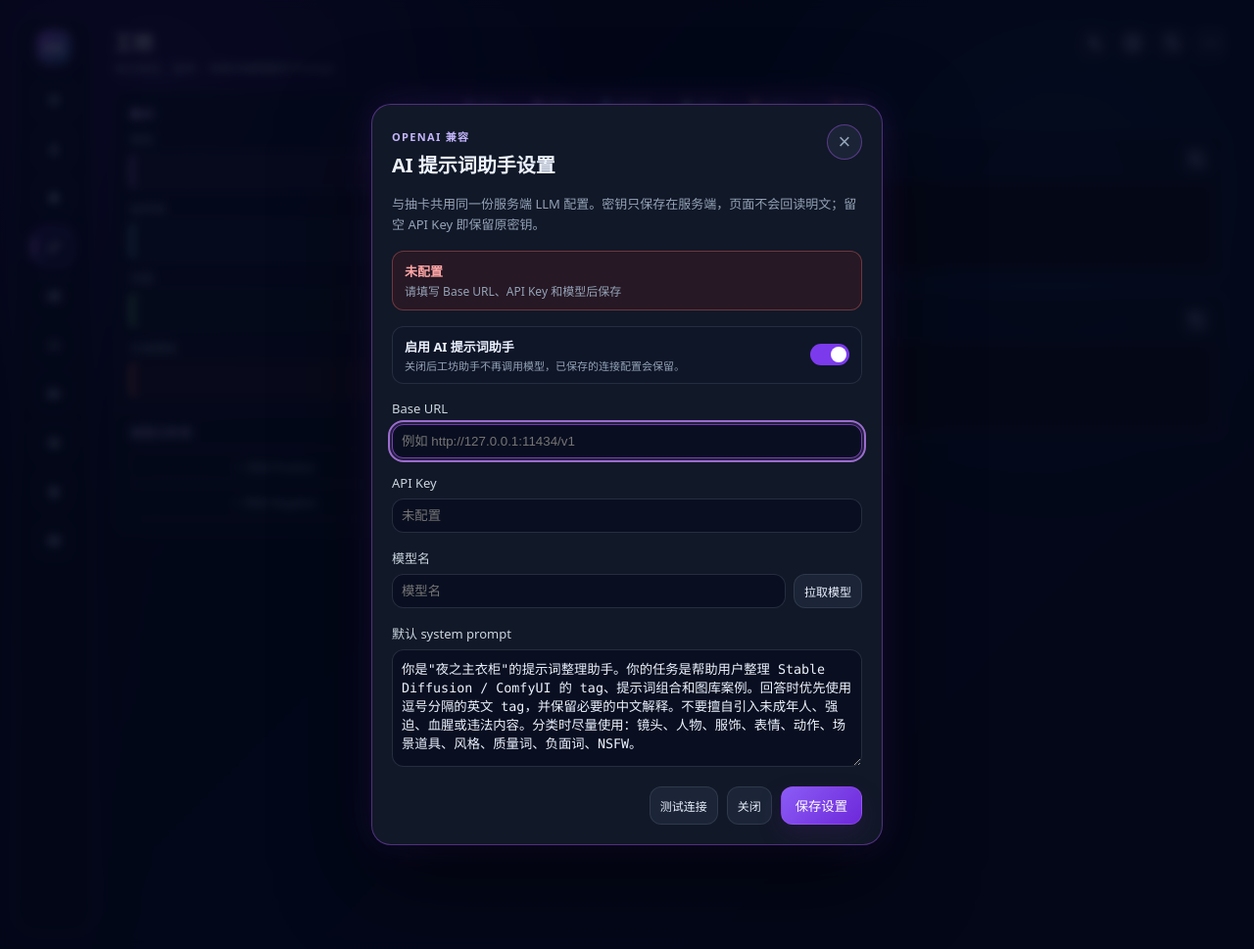
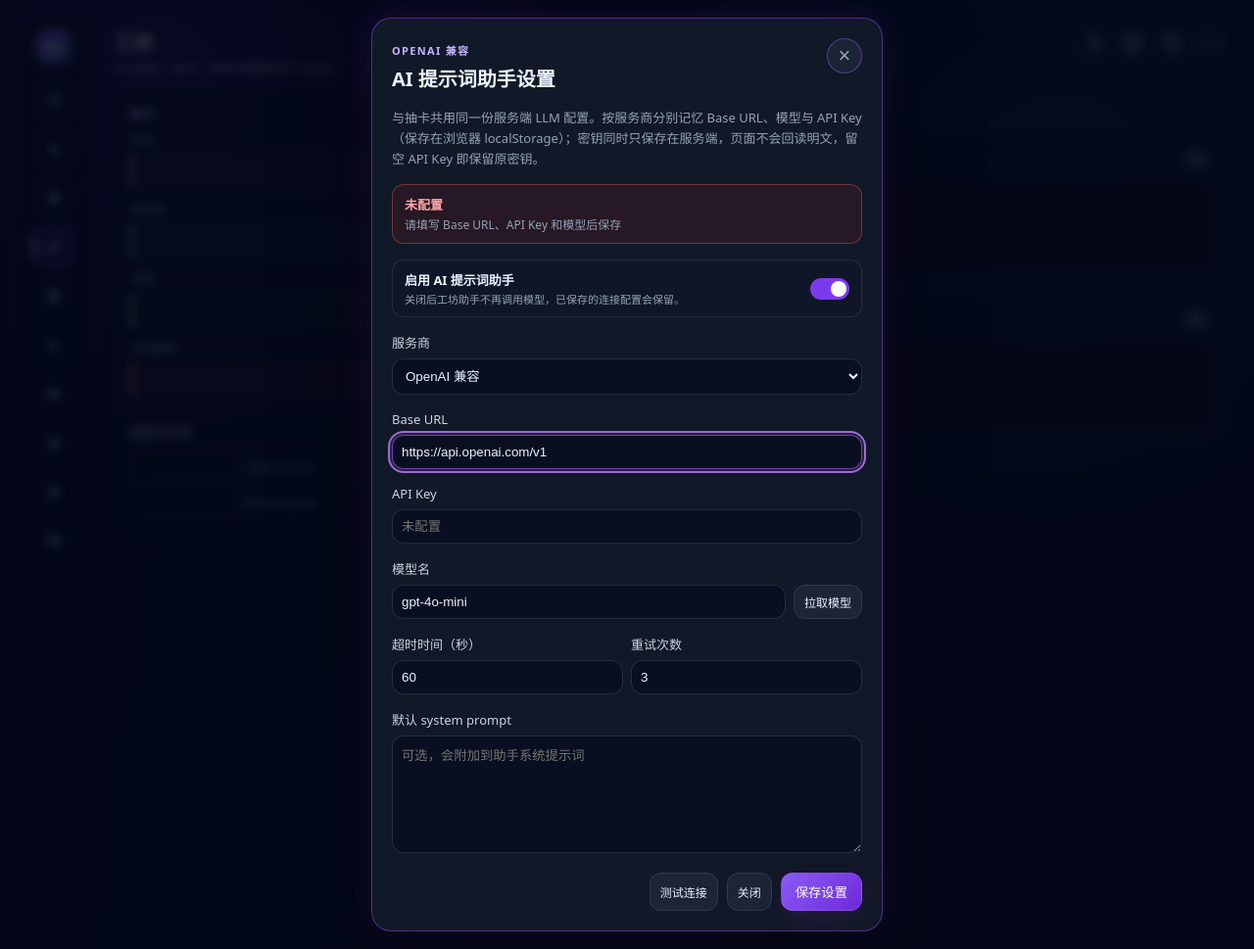
Before and after one commit to JadeCake5/night-wardrobe, a FastAPI app: page /workshop in a window 1280 px wide, after a click on "AI 提示词助手设置". Shown: the whole page at 98% size. Run offline with FastAPI, Linux system fonts and the light colour scheme; data comes from the database, SQL or seed files in the repository; data that the repository does not hold is empty; style sheets or scripts are compiled from the project's sources; some libraries are stand-ins or nearby versions.

Commit message:
发布 v1.24.0 开源版本

```diff
--- a/tag_manager/app.py
+++ b/tag_manager/app.py
@@ -57,7 +57,7 @@
 
 DEV_MODE = os.environ.get("WARDROBE_DEV", "").lower() in ("1", "true", "yes")
 
-app = FastAPI(title="夜之主衣柜", version="1.23.0")
+app = FastAPI(title="夜之主衣柜", version="1.24.0")
 app.include_router(tag_api_router)
 app.include_router(video_decrypt_router)
 app.include_router(lora_router)
@@ -1283,6 +1283,29 @@
         return True
 
 
+LLM_DEFAULT_TIMEOUT_MS = 60000
+LLM_DEFAULT_RETRIES = 3
+LLM_TIMEOUT_RANGE_MS = (1000, 600000)
+LLM_RETRIES_RANGE = (0, 10)
+
+
+def _coerce_int(value, default: int, low: int, high: int) -> int:
+    """非法值回退缺省，合法值钳制到范围内。"""
+    try:
+        num = int(value)
+    except (TypeError, ValueError):
+        return default
+    return max(low, min(high, num))
+
+
+def _llm_timeout_ms(row) -> int:
+    return _coerce_int(_row_value(row, "timeout", None), LLM_DEFAULT_TIMEOUT_MS, *LLM_TIMEOUT_RANGE_MS)
+
+
+def _llm_retries(row) -> int:
+    return _coerce_int(_row_value(row, "retries", None), LLM_DEFAULT_RETRIES, *LLM_RETRIES_RANGE)
+
+
 def _public_llm_settings(row) -> dict:
     return {
         "enabled": _copilot_enabled(row),
@@ -1290,6 +1313,8 @@
         "model": str(_row_value(row, "model") or ""),
         "has_key": bool(_row_value(row, "api_key")),
         "default_system_prompt": str(_row_value(row, "default_system_prompt") or ""),
+        "timeout": _llm_timeout_ms(row),
+        "retries": _llm_retries(row),
     }
 
 
@@ -1321,13 +1346,19 @@
             enabled = 1 if _truthy(body.get("enabled")) else 0
         incoming_key = body.get("api_key") if "api_key" in body else None
         api_key = _retain_blank_api_key(_row_value(row, "api_key") or "", incoming_key)
+        timeout = _llm_timeout_ms(row)
+        retries = _llm_retries(row)
+        if "timeout" in body:
+            timeout = _coerce_int(body.get("timeout"), timeout, *LLM_TIMEOUT_RANGE_MS)
+        if "retries" in body:
+            retries = _coerce_int(body.get("retries"), retries, *LLM_RETRIES_RANGE)
         conn.execute(
             """
             UPDATE llm_settings
-            SET base_url=?, model=?, api_key=?, default_system_prompt=?, copilot_enabled=?
+            SET base_url=?, model=?, api_key=?, default_system_prompt=?, copilot_enabled=?, timeout=?, retries=?
             WHERE id=1
             """,
-            (base_url, model, api_key, prompt, enabled),
+            (base_url, model, api_key, prompt, enabled, timeout, retries),
         )
         row = conn.execute("SELECT * FROM llm_settings WHERE id=1").fetchone()
     return _public_llm_settings(row)
@@ -1349,8 +1380,9 @@
     settings = _llm_settings_row()
     if not settings or not settings["base_url"] or not settings["api_key"]:
         return JSONResponse({"error": MSG_NEED_URL_KEY}, status_code=400)
-    try:
-        models = list_models(settings["base_url"], settings["api_key"])
+    timeout_seconds = max(1, _llm_timeout_ms(settings) // 1000)
+    try:
+        models = list_models(settings["base_url"], settings["api_key"], timeout=timeout_seconds)
     except Exception as exc:
         return JSONResponse({"error": _gacha_error_message(exc, settings["api_key"] or "")}, status_code=500)
     return JSONResponse({"models": models})
@@ -1362,17 +1394,23 @@
     error = _copilot_settings_error(settings)
     if error:
         return JSONResponse({"error": error}, status_code=400)
-    try:
-        answer = chat_completion_messages(
-            settings["base_url"],
-            settings["api_key"],
-            settings["model"],
-            [{"role": "user", "content": "Hi"}],
-            max_tokens=5,
-        )
-    except Exception as exc:
-        return JSONResponse({"error": _gacha_error_message(exc, settings["api_key"] or "")}, status_code=500)
-    return JSONResponse({"ok": True, "result": answer})
+    timeout_seconds = max(1, _llm_timeout_ms(settings) // 1000)
+    attempts = _llm_retries(settings) + 1
+    last_exc: Exception | None = None
+    for _ in range(attempts):
+        try:
+            answer = chat_completion_messages(
+                settings["base_url"],
+                settings["api_key"],
+                settings["model"],
+                [{"role": "user", "content": "Hi"}],
+                max_tokens=5,
+                timeout=timeout_seconds,
+            )
+            return JSONResponse({"ok": True, "result": answer})
+        except Exception as exc:
+            last_exc = exc
+    return JSONResponse({"error": _gacha_error_message(last_exc, settings["api_key"] or "")}, status_code=500)
 
 
 @app.get("/api/tags/page")
--- a/tag_manager/static/copilot-settings.js
+++ b/tag_manager/static/copilot-settings.js
@@ -2,7 +2,23 @@
   var SETTINGS_URL = "/api/copilot/settings";
   var MODELS_URL = "/api/copilot/models";
   var TEST_URL = "/api/copilot/test";
-  var state = { enabled: true, hasKey: false, loading: false };
+
+  // 服务商预设：对齐抽卡界 static/gacha/index.html 的 API_PROVIDERS
+  var API_PROVIDERS = {
+    siliconflow: { id: "siliconflow", name: "硅基流动", defaultBaseUrl: "https://api.siliconflow.cn/v1", defaultModel: "Qwen/Qwen2.5-7B-Instruct" },
+    deepseek: { id: "deepseek", name: "DeepSeek", defaultBaseUrl: "https://api.deepseek.com/v1", defaultModel: "deepseek-chat" },
+    openai: { id: "openai", name: "OpenAI 兼容", defaultBaseUrl: "https://api.openai.com/v1", defaultModel: "gpt-4o-mini" },
+  };
+  var DEFAULT_TIMEOUT = 60000;
+  var DEFAULT_RETRIES = 3;
+
+  // 按服务商分别记忆的 localStorage 键：风格对齐抽卡 sd_api_base_<provider>，用 copilot 前缀避免冲突
+  var LS_PROVIDER = "copilot_api_provider";
+  var LS_KEYS = "copilot_api_keys";
+  function lsBaseKey(provider) { return "copilot_api_base_" + provider; }
+  function lsModelKey(provider) { return "copilot_api_model_" + provider; }
+
+  var state = { enabled: true, hasKey: false, loading: false, connected: false, provider: "openai" };
   var busyCount = 0;
 
   function readUrls() {
@@ -49,24 +65,74 @@
     });
   }
 
+  function readApiKeys() {
+    try {
+      var saved = global.localStorage && localStorage.getItem(LS_KEYS);
+      var parsed = saved ? JSON.parse(saved) : {};
+      return parsed && typeof parsed === "object" ? parsed : {};
+    } catch (e) {
+      return {};
+    }
+  }
+
+  function writeApiKeys(keys) {
+    try { localStorage.setItem(LS_KEYS, JSON.stringify(keys)); } catch (e) {}
+  }
+
+  // 按服务端 base_url 反推服务商，匹配不到时回退到 OpenAI 兼容
+  function inferProvider(baseUrl) {
+    var url = (baseUrl || "").trim();
+    var ids = Object.keys(API_PROVIDERS);
+    for (var i = 0; i < ids.length; i++) {
+      if (url && url.indexOf(API_PROVIDERS[ids[i]].defaultBaseUrl) === 0) return ids[i];
+    }
+    return "openai";
+  }
+
+  function inputValue(id) {
+    var el = $(id);
+    return el ? el.value.trim() : "";
+  }
+
+  function timeoutMs() {
+    var seconds = parseInt(inputValue("wsLlmTimeout"), 10);
+    if (!seconds || seconds <= 0) return DEFAULT_TIMEOUT;
+    return seconds * 1000;
+  }
+
+  function retriesCount() {
+    var retries = parseInt(inputValue("wsLlmRetries"), 10);
+    if (isNaN(retries) || retries < 0) return DEFAULT_RETRIES;
+    return Math.min(retries, 10);
+  }
+
+  function markDisconnected() {
+    state.connected = false;
+    renderStatus();
+  }
+
   function renderStatus() {
     var box = $("wsLlmSettingsStatus");
     var label = $("wsLlmStatusLabel");
     var hint = $("wsLlmStatusHint");
     if (!box || !label || !hint) return;
-    var baseUrl = ($("wsLlmBaseUrl") && $("wsLlmBaseUrl").value.trim()) || "";
-    var model = ($("wsLlmModel") && $("wsLlmModel").value.trim()) || "";
-    var typedKey = ($("wsLlmApiKey") && $("wsLlmApiKey").value.trim()) || "";
+    var baseUrl = inputValue("wsLlmBaseUrl");
+    var model = inputValue("wsLlmModel");
+    var typedKey = inputValue("wsLlmApiKey");
     var hasKey = state.hasKey || !!typedKey;
     var ready = state.enabled && hasKey && baseUrl && model;
-    var mode = !state.enabled ? "off" : ready ? "ready" : "missing";
+    var mode = !state.enabled ? "off" : state.connected && ready ? "connected" : ready ? "ready" : "missing";
+    var providerName = (API_PROVIDERS[state.provider] || {}).name || "";
     box.dataset.state = mode;
     if (mode === "off") {
       label.textContent = "已关闭";
       hint.textContent = "助手已停用，连接配置仍会保留";
+    } else if (mode === "connected") {
+      label.textContent = "已连接";
+      hint.textContent = providerName + (model ? (" · " + model) : "");
     } else if (mode === "ready") {
       label.textContent = "已配置";
-      hint.textContent = model ? ("当前模型 " + model) : "可以测试连接";
+      hint.textContent = model ? ("当前模型 " + model + "，尚未测试连接") : "可以测试连接";
     } else {
       label.textContent = hasKey ? "未完成" : "未配置";
       hint.textContent = "请填写 Base URL、API Key 和模型后保存";
@@ -80,17 +146,46 @@
     renderStatus();
   }
 
+  // 切换/载入服务商：优先读该服务商的本地记忆，其次用服务端配置（服务商匹配时），最后回退预设默认值
+  function applyProvider(providerId, serverData) {
+    if (!API_PROVIDERS[providerId]) providerId = "openai";
+    state.provider = providerId;
+    try { localStorage.setItem(LS_PROVIDER, providerId); } catch (e) {}
+    var select = $("wsLlmProvider");
+    if (select) select.value = providerId;
+    var preset = API_PROVIDERS[providerId];
+    var url = null;
+    var model = null;
+    try {
+      url = localStorage.getItem(lsBaseKey(providerId));
+      model = localStorage.getItem(lsModelKey(providerId));
+    } catch (e) {}
+    if (url === null && serverData && serverData.base_url && inferProvider(serverData.base_url) === providerId) {
+      url = serverData.base_url;
+      if (model === null) model = serverData.model || preset.defaultModel;
+    }
+    if (url === null || url === "") url = preset.defaultBaseUrl;
+    if (model === null || model === "") model = preset.defaultModel;
+    if ($("wsLlmBaseUrl")) $("wsLlmBaseUrl").value = url;
+    if ($("wsLlmModel")) $("wsLlmModel").value = model;
+    var keyInput = $("wsLlmApiKey");
+    if (keyInput) {
+      var localKey = readApiKeys()[providerId] || "";
+      keyInput.value = localKey;
+      keyInput.placeholder = localKey || state.hasKey ? "已保存，留空则保留原密钥" : "未配置";
+    }
+  }
+
   function applySettings(data) {
     data = data || {};
     state.hasKey = !!data.has_key;
+    state.connected = false;
     setEnabled(data.enabled !== false);
-    if ($("wsLlmBaseUrl")) $("wsLlmBaseUrl").value = data.base_url || "";
-    if ($("wsLlmModel")) $("wsLlmModel").value = data.model || "";
-    if ($("wsLlmSystemPrompt")) $("wsLlmSystemPrompt").value = data.default_system_prompt || "";
-    if ($("wsLlmApiKey")) {
-      $("wsLlmApiKey").value = "";
-      $("wsLlmApiKey").placeholder = state.hasKey ? "已保存，留空则保留原密钥" : "未配置";
-    }
+    if ($("wsLlmTimeout")) $("wsLlmTimeout").value = Math.round((data.timeout || DEFAULT_TIMEOUT) / 1000);
+    if ($("wsLlmRetries")) $("wsLlmRetries").value = data.retries != null ? data.retries : DEFAULT_RETRIES;
+    var savedProvider = null;
+    try { savedProvider = localStorage.getItem(LS_PROVIDER); } catch (e) {}
+    applyProvider(API_PROVIDERS[savedProvider] ? savedProvider : inferProvider(data.base_url), data);
     renderStatus();
   }
 
@@ -100,6 +195,8 @@
       base_url: ($("wsLlmBaseUrl") && $("wsLlmBaseUrl").value) || "",
       model: ($("wsLlmModel") && $("wsLlmModel").value) || "",
       default_system_prompt: ($("wsLlmSystemPrompt") && $("wsLlmSystemPrompt").value) || "",
+      timeout: timeoutMs(),
+      retries: retriesCount(),
     };
     var key = ($("wsLlmApiKey") && $("wsLlmApiKey").value) || "";
     if (includeKey && key.trim()) payload.api_key = key.trim();
@@ -147,7 +244,6 @@
       .then(readJson)
       .then(function (data) {
         applySettings(data.settings || data);
-        if ($("wsLlmApiKey")) $("wsLlmApiKey").value = "";
         if (showToast !== false) notify("助手设置已保存", "success");
         return data;
       })
@@ -164,20 +260,38 @@
     setError("");
     return saveSettings(false)
       .then(function () {
+        // 后端会按重试次数多次尝试，前端中断时间要覆盖全部尝试
+        var controller = new AbortController();
+        var waitMs = timeoutMs() * (retriesCount() + 1) + 5000;
+        var timer = setTimeout(function () { controller.abort(); }, waitMs);
         return fetch(TEST_URL, {
           method: "POST",
           headers: { "Content-Type": "application/json", Accept: "application/json" },
           body: "{}",
-        }).then(readJson);
+          signal: controller.signal,
+        })
+          .then(readJson)
+          .finally(function () { clearTimeout(timer); });
       })
       .then(function () {
+        state.connected = true;
+        renderStatus();
         notify("API 连接成功", "success");
       })
       .catch(function (err) {
-        setError(err.message || "连接失败");
-        notify("连接失败: " + (err.message || "未知错误"), "error");
+        state.connected = false;
+        renderStatus();
+        var message = err && err.name === "AbortError" ? "连接超时" : (err.message || "连接失败");
+        setError(message);
+        notify("连接失败: " + message, "error");
       })
       .finally(function () { setBusy(false); });
+  }
+
+  function setModelValue(name) {
+    if ($("wsLlmModel")) $("wsLlmModel").value = name;
+    try { localStorage.setItem(lsModelKey(state.provider), name); } catch (e) {}
+    markDisconnected();
   }
 
   function renderModels(models) {
@@ -195,11 +309,10 @@
       btn.textContent = name;
       if (name === current) btn.className = "is-active";
       btn.onclick = function () {
-        if ($("wsLlmModel")) $("wsLlmModel").value = name;
+        setModelValue(name);
         Array.prototype.forEach.call(list.querySelectorAll("button"), function (item) {
           item.classList.toggle("is-active", item.textContent === name);
         });
-        renderStatus();
       };
       list.appendChild(btn);
     });
@@ -243,7 +356,37 @@
     if (testBtn) testBtn.onclick = testConnection;
     var fetchBtn = $("wsLlmFetchModelsBtn");
     if (fetchBtn) fetchBtn.onclick = fetchModels;
-    ["wsLlmBaseUrl", "wsLlmModel", "wsLlmApiKey"].forEach(function (id) {
+    var providerSelect = $("wsLlmProvider");
+    if (providerSelect) {
+      providerSelect.onchange = function () {
+        applyProvider(providerSelect.value, null);
+        markDisconnected();
+      };
+    }
+    var baseUrlInput = $("wsLlmBaseUrl");
+    if (baseUrlInput) {
+      baseUrlInput.oninput = function () {
+        try { localStorage.setItem(lsBaseKey(state.provider), baseUrlInput.value); } catch (e) {}
+        markDisconnected();
+      };
+    }
+    var modelInput = $("wsLlmModel");
+    if (modelInput) {
+      modelInput.oninput = function () {
+        try { localStorage.setItem(lsModelKey(state.provider), modelInput.value); } catch (e) {}
+        markDisconnected();
+      };
+    }
+    var keyInput = $("wsLlmApiKey");
+    if (keyInput) {
+      keyInput.oninput = function () {
+        var keys = readApiKeys();
+        keys[state.provider] = keyInput.value;
+        writeApiKeys(keys);
+        markDisconnected();
+      };
+    }
+    ["wsLlmTimeout", "wsLlmRetries"].forEach(function (id) {
       var el = $(id);
       if (el) el.oninput = renderStatus;
     });
--- a/tag_manager/static/style.css
+++ b/tag_manager/static/style.css
@@ -364,8 +364,10 @@
 .ws-llm-status { display: grid; gap: 2px; padding: 10px 12px; border-radius: 12px; border: 1px solid var(--line); font-size: 12px; }
 .ws-llm-status strong { font-size: 13px; }
 .ws-llm-status span { color: var(--muted); }
-.ws-llm-status[data-state="ready"] { border-color: rgba(52,211,153,.35); background: rgba(6,95,70,.2); }
-.ws-llm-status[data-state="ready"] strong { color: #6ee7b7; }
+.ws-llm-status[data-state="ready"] { border-color: rgba(251,191,36,.35); background: rgba(120,53,15,.2); }
+.ws-llm-status[data-state="ready"] strong { color: #fcd34d; }
+.ws-llm-status[data-state="connected"] { border-color: rgba(52,211,153,.35); background: rgba(6,95,70,.2); }
+.ws-llm-status[data-state="connected"] strong { color: #6ee7b7; }
 .ws-llm-status[data-state="off"] { border-color: rgba(148,163,184,.3); }
 .ws-llm-status[data-state="missing"] { border-color: rgba(248,113,113,.35); background: rgba(127,29,29,.2); }
 .ws-llm-status[data-state="missing"] strong { color: #fca5a5; }
@@ -375,6 +377,8 @@
 .ws-llm-model-list button { display: block; width: 100%; text-align: left; background: transparent; border: none; color: #cbd5e1; padding: 6px 10px; font-size: 11px; font-family: ui-monospace, Consolas, monospace; box-shadow: none; border-radius: 0; }
 .ws-llm-model-list button:hover { background: rgba(148,163,184,.12); transform: none; box-shadow: none; }
 .ws-llm-model-list button.is-active { color: #e9d5ff; background: rgba(124,58,237,.16); }
+.ws-llm-conn-grid { display: grid; grid-template-columns: 1fr 1fr; gap: 8px; }
+.ws-llm-conn-grid .folder-dialog-field { margin: 0; }
 .ws-llm-error { margin: 0; color: #fca5a5; font-size: 12px; }
 .ws-toast-success { border-color: rgba(52,211,153,.45); color: #6ee7b7; }
 .ws-toast-error { border-color: rgba(248,113,113,.45); color: #fca5a5; }
--- a/tag_manager/templates/base.html
+++ b/tag_manager/templates/base.html
@@ -4,14 +4,14 @@
   <meta charset="utf-8">
   <meta name="viewport" content="width=device-width, initial-scale=1">
   <title>夜之主衣柜</title>
-  <link rel="stylesheet" href="/static/style.css?v=82">
+  <link rel="stylesheet" href="/static/style.css?v=83">
 </head>
 <body>
   <div class="app-layout">
     <aside class="app-sidebar">
       <a class="brand" href="/">
         <span class="brand-mark">NW</span>
-        <span class="brand-copy">夜之主衣柜 <small>v1.23.0</small></span>
+        <span class="brand-copy">夜之主衣柜 <small>v1.24.0</small></span>
       </a>
       <nav class="side-nav" data-main-nav aria-label="主导航">
         <a class="nav-item" href="/tags" title="Tag 库">
--- a/tag_manager/templates/workshop.html
+++ b/tag_manager/templates/workshop.html
@@ -191,7 +191,7 @@
       </div>
       <button type="button" class="folder-dialog-close" onclick="document.getElementById('wsLlmSettingsDialog').close()" aria-label="关闭">×</button>
     </div>
-    <p class="folder-dialog-hint">与抽卡共用同一份服务端 LLM 配置。密钥只保存在服务端，页面不会回读明文；留空 API Key 即保留原密钥。</p>
+    <p class="folder-dialog-hint">与抽卡共用同一份服务端 LLM 配置。按服务商分别记忆 Base URL、模型与 API Key（保存在浏览器 localStorage）；密钥同时只保存在服务端，页面不会回读明文，留空 API Key 即保留原密钥。</p>
     <div id="wsLlmSettingsStatus" class="ws-llm-status" data-state="unknown">
       <strong id="wsLlmStatusLabel">读取中</strong>
       <span id="wsLlmStatusHint">正在加载当前配置</span>
@@ -203,6 +203,13 @@
       </div>
       <button type="button" id="wsLlmEnabledBtn" class="ws-switch" role="switch" aria-checked="true" aria-label="启用 AI 提示词助手"></button>
     </div>
+    <label class="folder-dialog-field">服务商
+      <select id="wsLlmProvider" name="provider">
+        <option value="siliconflow">硅基流动</option>
+        <option value="deepseek">DeepSeek</option>
+        <option value="openai">OpenAI 兼容</option>
+      </select>
+    </label>
     <label class="folder-dialog-field">Base URL
       <input type="text" id="wsLlmBaseUrl" name="base_url" placeholder="例如 http://127.0.0.1:11434/v1" autocomplete="off">
     </label>
@@ -216,6 +223,14 @@
       </div>
       <div id="wsLlmModelList" class="ws-llm-model-list" hidden></div>
     </label>
+    <div class="ws-llm-conn-grid">
+      <label class="folder-dialog-field">超时时间（秒）
+        <input type="number" id="wsLlmTimeout" name="timeout" min="5" max="300" step="1" value="60">
+      </label>
+      <label class="folder-dialog-field">重试次数
+        <input type="number" id="wsLlmRetries" name="retries" min="0" max="10" step="1" value="3">
+      </label>
+    </div>
     <label class="folder-dialog-field">默认 system prompt
       <textarea id="wsLlmSystemPrompt" name="default_system_prompt" rows="6" placeholder="可选，会附加到助手系统提示词"></textarea>
     </label>
@@ -249,7 +264,7 @@
 <link rel="stylesheet" href="/static/copilot/copilot.css?v=84">
 <script src="/static/copilot/copilot.js?v=84"></script>
 <script src="/static/workshop-copilot.js?v=77"></script>
-<script src="/static/copilot-settings.js?v=3"></script>
+<script src="/static/copilot-settings.js?v=4"></script>
 <script>
 var charsData = {{ characters|tojson }};
 var recipesData = { artist_mix: [], scene: [], negative: [], params: [] };
```
Also changed, not shown: tag_manager/db.py (+11 -3 lines), tag_manager/tests/test_copilot_settings.py (+157 -4 lines), tag_manager/tests/test_gacha.py (+2 -2 lines), tag_manager/tests/test_manga.py (+3 -3 lines), tag_manager/tests/test_next_version.py (+3 -3 lines), tag_manager/tests/test_tag_drawer_layout.py (+3 -3 lines), tag_manager/tests/test_video_decrypt.py (+2 -2 lines), tag_manager/tests/test_workshop_copilot.py (+4 -4 lines), tag_manager/README.md.
